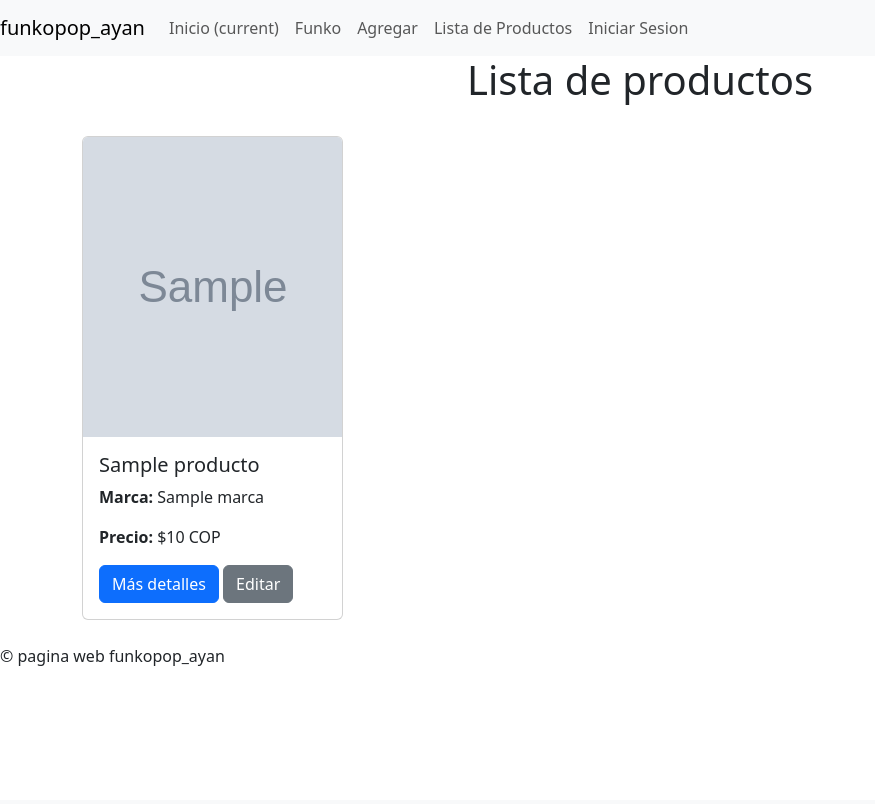
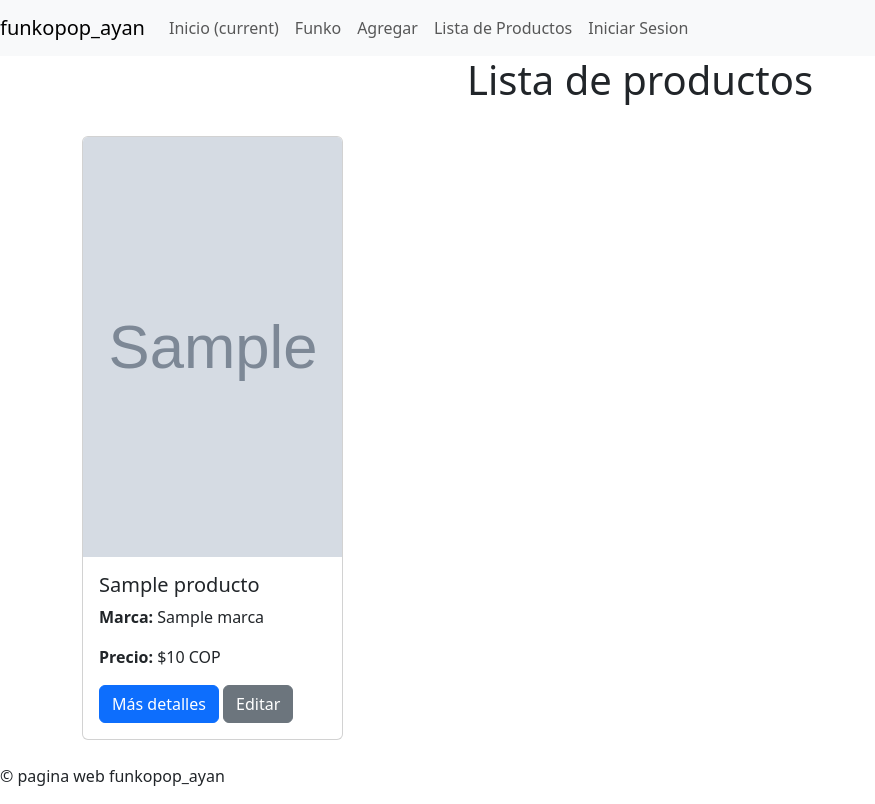
Before and after one commit to joseluisrosero/tiendafinal, a Django app: page /lista_producto/ in a window 1280 px wide. Shown: the whole page, without its empty margins (0-875 px from the left). Before the commit the page ends 666 px from the top, so only its background shows below. Run offline with Django 5.2, Linux system fonts and the light colour scheme; tables that the repository leaves empty hold one stand-in row (values such as "Sample post"); grey boxes marked "Sample" are stand-in pictures; some libraries are stand-ins or nearby versions.

Commit message:
extendermodelo

```diff
--- a/home2/admin.py
+++ b/home2/admin.py
@@ -9,3 +9,4 @@ admin.site.register(Producto)
 admin.site.register(Usuario)
 admin.site.register(Pedido)
 admin.site.register(DetallePedido)
+admin.site.register(perfil)
--- a/home2/models.py
+++ b/home2/models.py
@@ -1,5 +1,7 @@
 from django.db import models
 from django.core.validators import MinValueValidator
+from django.contrib.auth.models import User
+
 
 # Create your models here.
 class Marca(models.Model):
@@ -58,3 +60,8 @@ class DetallePedido(models.Model):
 
     def __str__(self):
         return f'{self.cantidad} x {self.producto.nombre}'
+
+class perfil (models.Model):
+    user    =models.OneToOneField(User, on_delete=models.CASCADE)
+    foto    =models.ImageField(upload_to='perfiles' , null=True,  blank=True)
+    nombre  =models.CharField(max_length= 100)
--- a/static/css/styles.css
+++ b/static/css/styles.css
@@ -1,6 +1,14 @@
-.card-img-top {
+.img-container {
     width: 100%;
-    height: 300px; /* Ajusta según tus necesidades */
-    object-fit: cover;
-    object-position: center; /* Opcional: asegura que el centro de la imagen esté siempre visible */
+    height: 420px;
+    overflow: hidden;
+    display: flex;
+    align-items: center;
+    justify-content: center;
 }
+
+.img-container img {
+    width: 100%;
+    height: 100%;
+    object-fit:cover;
+}
--- a/templates/lista_producto.html
+++ b/templates/lista_producto.html
@@ -10,9 +10,11 @@
         {% for p in lista %}
         <div class="col-sm-6 col-md-4 col-lg-3">
             <div class="card mb-4">
-                {% if p.imagen %}
-                <img src="/media/{{ p.imagen }}" class="card-img-top img-fluid" alt="{{ p.nombre }}" style="height: 300px; object-fit: cover;" >
-                {% endif %}
+                <div class= "img-container">
+                    {% if p.imagen %}
+                    <img src="/media/{{ p.imagen }}" class="card-img-top img-fluid" alt="{{ p.nombre }}">
+                    {% endif %}
+                </div>
                 <div class="card-body">
                     <h5 class="card-title">{{ p.nombre }}</h5>
                     <p class="card-"><b>Marca:</b> {{ p.marca }}</p>
--- a/templates/ver_producto.html
+++ b/templates/ver_producto.html
@@ -9,7 +9,7 @@
             <h1 class="text-center">Detalles</h1>
             <div class="card mb-4">
                 {% if p.imagen %}
-                <img src="/media/{{ p.imagen }}" class="card-img-top" alt="{{ p.nombre }}" style="width: 50%; margin: auto;">
+                <img src="/media/{{ p.imagen }}" class="card-img-top img-fluid" alt="{{ p.nombre }}" style="max-width: 50%; height: auto; margin: auto;">
                 {% endif %}
                 <div class="card-body text-center">
                     <h3 class="card-title">{{ p.nombre }}</h3>
--- a/tienda2/settings.py
+++ b/tienda2/settings.py
@@ -144,3 +144,7 @@ EMAIL_PORT = 587
 EMAIL_USE_TLS = True
 EMAIL_HOST_USER = 'roseroquicazanjoseluis@gmail.com'
 EMAIL_HOST_PASSWORD = ''
+
+
+
+AUTH_PROFILE_MODULE= 'home.perfil'
```
Also changed, not shown: home2/migrations/0007_perfil.py (added), 1 other file.
